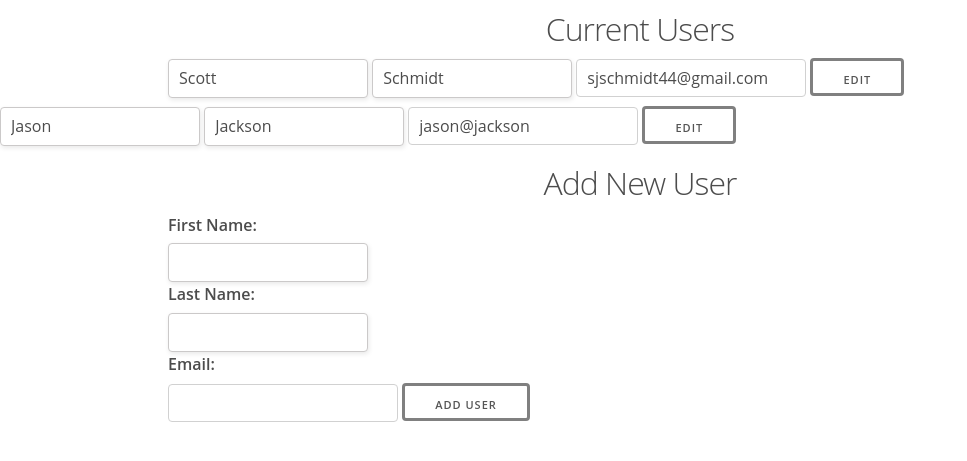
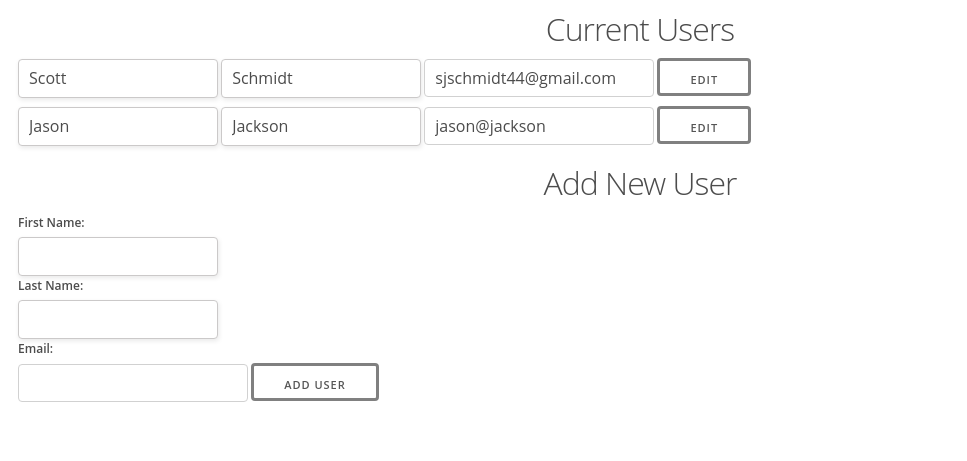
Before and after one commit to davidmshou/cf_django_project, a Django app: page /home/ in a window 1280 px wide. Shown: the top 461 px of the page, without its empty margins (0-967 px from the left). Run offline with Django 3.2, Linux system fonts and the light colour scheme; data comes from the database, SQL or seed files in the repository; both versions use the stored data as it was after the commit.

Commit message:
Fix styling issue with edit/delete/update buttons.

```diff
--- a/cf_django_app/static/css/style.css
+++ b/cf_django_app/static/css/style.css
@@ -15,9 +15,8 @@ select {
   color: #4c4c4c;
 }
 
-p {
+section {
   font-size: 12px;
-  width: 150px;
   display: inline-block;
   margin-left: 18px;
 }
--- a/cf_django_app/templates/cf_django_app/index.html
+++ b/cf_django_app/templates/cf_django_app/index.html
@@ -13,7 +13,7 @@
     <h1>Current Users</h1>
     {% if user_list %}
         {% for user in user_list %}
-      <p>
+      <section>
         <form action="{% url 'edit' %}" method="post">
           {% csrf_token %}
           <input type="text" disabled id="FirstName_{{user.user_id}}" name="firstName" value={{user.first_name}} required>
@@ -23,16 +23,16 @@
           <input type="email" disabled id="Email_{{user.user_id}}" name="email" value={{user.email}}>
           <input type="hidden" value="{{user.email}}" name="originalEmail" id="OriginalEmail_{{user.user_id}}">
           <button id="EditButton_{{user.user_id}}" type="button" onclick="toggleEditable({{user.user_id}})">Edit</button>
-          <input style='display:none;' type="submit" name="submitButton" value="Update" id="Update_{{user.user_id}}">
-          <input style='display:none;' type="submit" name="submitButton" value="Delete" id="Delete_{{user.user_id}}">
+          <button style='display:none;' type="submit" name="submitButton" id="Update_{{user.user_id}}">Update</button>
+          <button style='display:none;' type="submit" name="submitButton" id="Delete_{{user.user_id}}">Delete</button>
         </form>
-      </p>
+      </section>
         {% endfor %}
         {% else %}
       <p>No users.</p>
     {% endif %}
     <h1>Add New User</h1>
-    <p>
+    <section>
       <form action="{% url 'add' %}" method="post">
         {% csrf_token %}
         <label for="firstName">First Name:</label>
@@ -43,7 +43,7 @@
         <input type="email" name="email">
         <input type="submit" value="Add User">
       </form>
-    </p>
+    </section>
     <script src="{% static "js/app.js" %}" type="text/javascript"></script>
   </body>
 </html>
```
Also changed, not shown: db.sqlite3.
